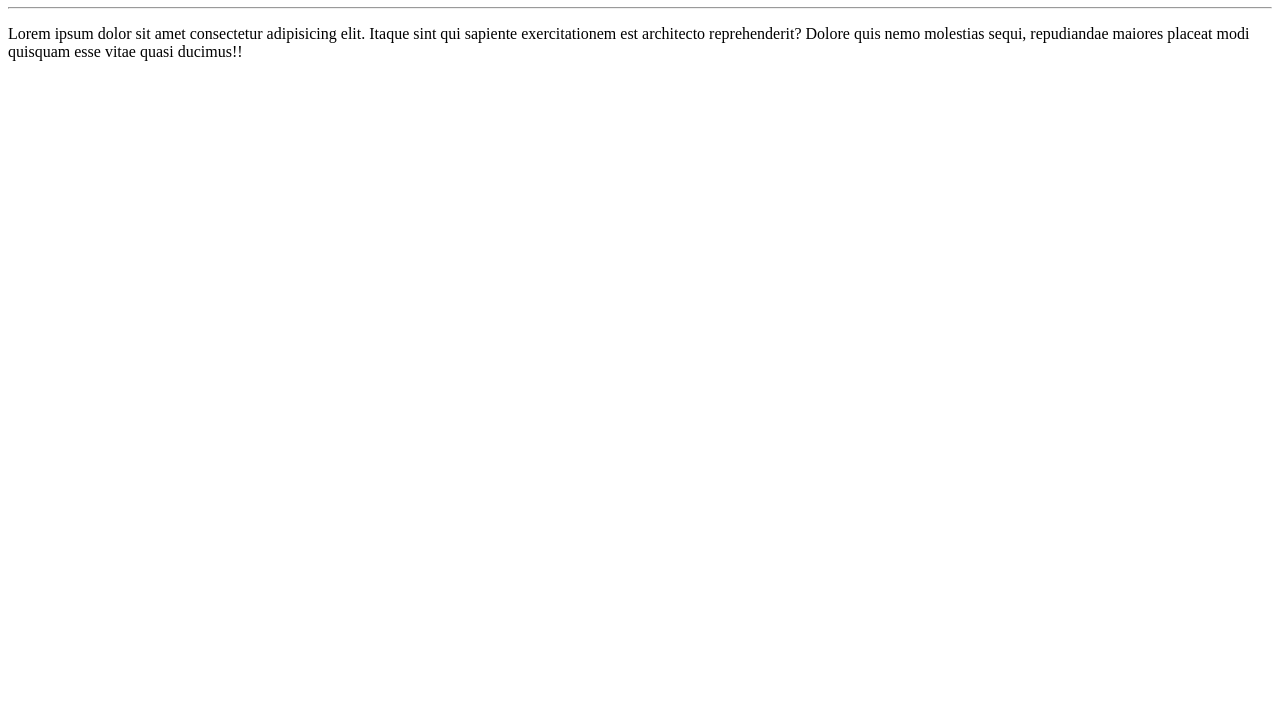
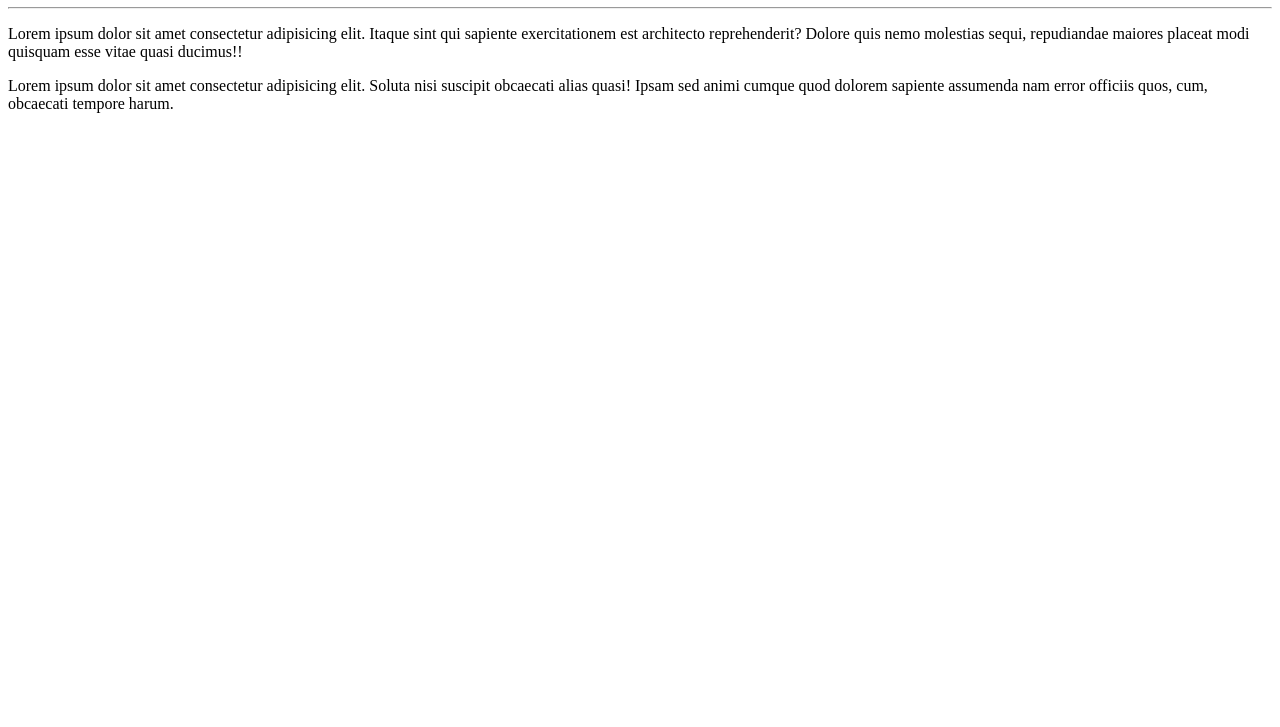
Before and after one commit to PauloSergioPinto/Ola-Mundo, a plain HTML site: page site exemplo/index.html in a window 1280 px wide. Shown: the part 73-800 px from the top of the page. Drawn offline with Linux system fonts and the light colour scheme.

Commit message:
Adicionei um Parágrafo

```diff
--- a/site exemplo/index.html
+++ b/site exemplo/index.html
@@ -9,5 +9,6 @@
     <h1>Olá Mundo!</h1>
     <hr>
     <p>Lorem ipsum dolor sit amet consectetur adipisicing elit. Itaque sint qui sapiente exercitationem est architecto reprehenderit? Dolore quis nemo molestias sequi, repudiandae maiores placeat modi quisquam esse vitae quasi ducimus!!</p>
+    <p>Lorem ipsum dolor sit amet consectetur adipisicing elit. Soluta nisi suscipit obcaecati alias quasi! Ipsam sed animi cumque quod dolorem sapiente assumenda nam error officiis quos, cum, obcaecati tempore harum.</p>
 </body>
 </html>
```
